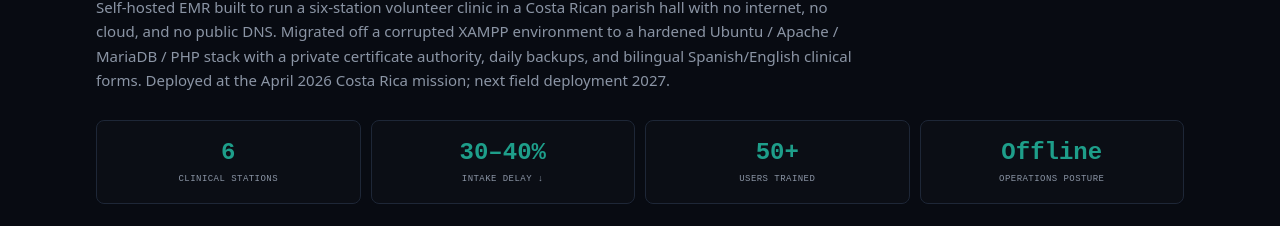
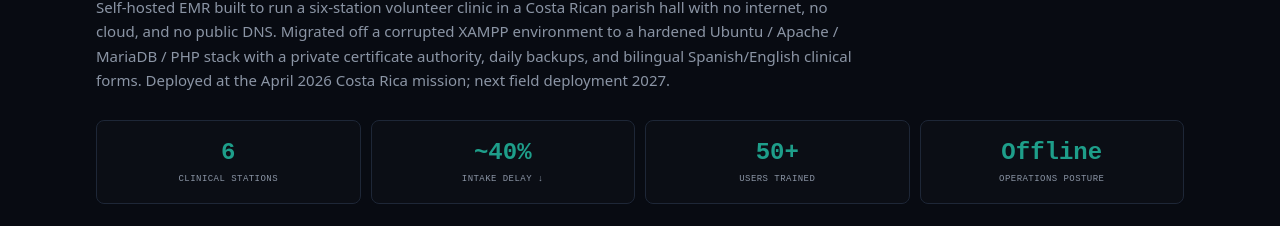
Before and after one commit to osakhra/andrewcastor-portfolio, a Next.js app: page / in a window 1280 px wide. Shown: the part 913-1139 px from the top of the page. Built offline with nearby package versions, Linux system fonts and the light colour scheme.

Commit message:
checkpoint before v7

```diff
--- a/data/content.ts
+++ b/data/content.ts
@@ -233,7 +233,7 @@ export const navLinks = [
 export const mmdmCaseStudy = {
   metrics: [
     { value: '6', label: 'Clinical Stations' },
-    { value: '30–40%', label: 'Intake Delay ↓' },
+    { value: '~40%', label: 'Intake Delay ↓' },
     { value: '50+', label: 'Users Trained' },
     { value: 'Offline', label: 'Operations Posture' },
   ],
```
